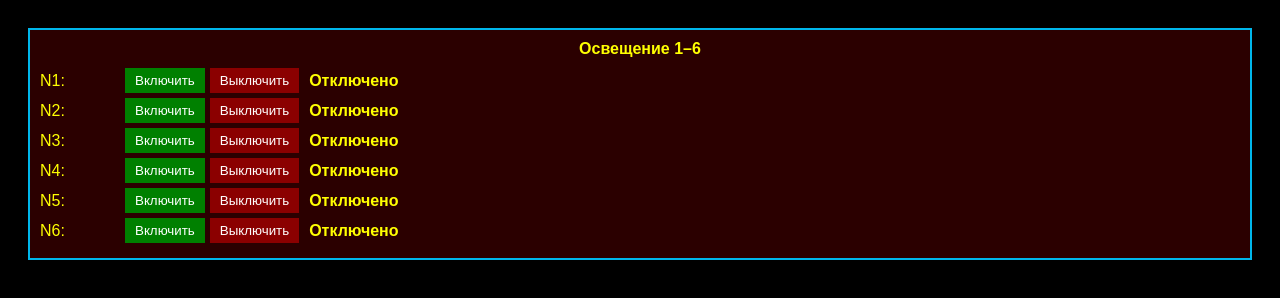
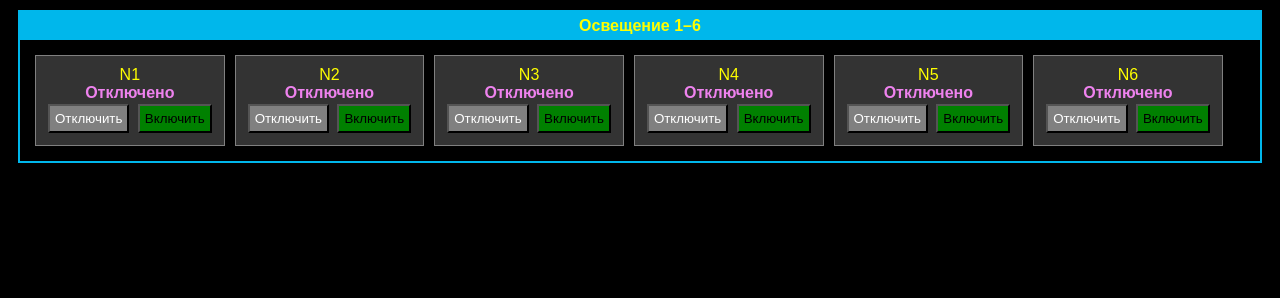
Before and after one commit to HandHunters/HMI, a plain HTML site: page diagnostic.html in a window 1280 px wide. Drawn offline with Linux system fonts and the light colour scheme.

Commit message:
Update diagnostic.html

```diff
--- a/diagnostic.html
+++ b/diagnostic.html
@@ -1,117 +1,94 @@
 <!DOCTYPE html>
 <html lang="ru">
 <head>
-  <meta charset="UTF-8" />
+  <meta charset="UTF-8">
   <title>Диагностика</title>
   <style>
     body {
       background-color: black;
       color: yellow;
-      font-family: Arial, sans-serif;
-      padding: 20px;
+      font-family: sans-serif;
     }
-    .section {
+    .block {
       border: 2px solid #00B7EB;
-      margin-bottom: 20px;
-      padding: 10px;
-      background-color: #2b0000;
+      margin: 10px;
     }
-    .section-title {
+    .title {
+      background-color: #00B7EB;
       text-align: center;
-      margin-bottom: 10px;
+      padding: 5px;
       font-weight: bold;
     }
-    .light-control {
+    .content {
       display: flex;
-      align-items: center;
-      margin-bottom: 5px;
+      flex-wrap: wrap;
+      padding: 10px;
     }
-    .light-control span {
-      width: 80px;
+    .item {
+      background-color: #333;
+      border: 1px solid grey;
+      padding: 10px;
+      margin: 5px;
+      min-width: 150px;
+      text-align: center;
     }
-    .state {
-      margin-left: 10px;
+    .status {
+      color: violet;
       font-weight: bold;
     }
-    .btn {
-      margin-left: 5px;
-      padding: 5px 10px;
-      border: none;
-      cursor: pointer;
+    .button-on {
+      background-color: green;
+      color: black;
+      padding: 5px;
+      margin: 2px;
     }
-    .on {
-      background-color: green;
-      color: white;
+    .button-off {
+      background-color: red;
+      color: black;
+      padding: 5px;
+      margin: 2px;
     }
-    .off {
-      background-color: darkred;
-      color: white;
-    }
-    .inactive {
+    .disabled {
       background-color: gray !important;
-      cursor: default;
+      color: white !important;
+      pointer-events: none;
     }
   </style>
 </head>
 <body>
-  <div class="section">
-    <div class="section-title">Освещение 1–6</div>
-    <div class="light-control" id="light1">
-      <span>N1:</span>
-      <button class="btn on" onclick="toggleLight(1, true)">Включить</button>
-      <button class="btn off" onclick="toggleLight(1, false)">Выключить</button>
-      <span class="state" id="state1">Отключено</span>
-    </div>
-    <div class="light-control" id="light2">
-      <span>N2:</span>
-      <button class="btn on" onclick="toggleLight(2, true)">Включить</button>
-      <button class="btn off" onclick="toggleLight(2, false)">Выключить</button>
-      <span class="state" id="state2">Отключено</span>
-    </div>
-    <div class="light-control" id="light3">
-      <span>N3:</span>
-      <button class="btn on" onclick="toggleLight(3, true)">Включить</button>
-      <button class="btn off" onclick="toggleLight(3, false)">Выключить</button>
-      <span class="state" id="state3">Отключено</span>
-    </div>
-    <div class="light-control" id="light4">
-      <span>N4:</span>
-      <button class="btn on" onclick="toggleLight(4, true)">Включить</button>
-      <button class="btn off" onclick="toggleLight(4, false)">Выключить</button>
-      <span class="state" id="state4">Отключено</span>
-    </div>
-    <div class="light-control" id="light5">
-      <span>N5:</span>
-      <button class="btn on" onclick="toggleLight(5, true)">Включить</button>
-      <button class="btn off" onclick="toggleLight(5, false)">Выключить</button>
-      <span class="state" id="state5">Отключено</span>
-    </div>
-    <div class="light-control" id="light6">
-      <span>N6:</span>
-      <button class="btn on" onclick="toggleLight(6, true)">Включить</button>
-      <button class="btn off" onclick="toggleLight(6, false)">Выключить</button>
-      <span class="state" id="state6">Отключено</span>
+  <div class="block">
+    <div class="title">Освещение 1–6</div>
+    <div class="content" id="lights">
+      <!-- Генерируется скриптом -->
     </div>
   </div>
 
   <script>
-    function toggleLight(num, isOn) {
-      const stateEl = document.getElementById(`state${num}`);
-      const container = document.getElementById(`light${num}`);
-      const onBtn = container.querySelector(".btn.on");
-      const offBtn = container.querySelector(".btn.off");
+    const lights = ["N1", "N2", "N3", "N4", "N5", "N6"];
 
-      stateEl.textContent = isOn ? 'Включено' : 'Отключено';
-      stateEl.style.color = isOn ? 'lightgreen' : 'red';
+    lights.forEach((name, index) => {
+      const i = index + 1;
+      const div = document.createElement('div');
+      div.className = 'item';
+      div.innerHTML = `
+        ${name}<br>
+        <span class="status" id="state${i}">Отключено</span><br>
+        <button id="off${i}" class="button-off disabled" onclick="toggle(${i}, false)">Отключить</button>
+        <button id="on${i}" class="button-on" onclick="toggle(${i}, true)">Включить</button>
+      `;
+      document.getElementById('lights').appendChild(div);
+    });
 
-      if (isOn) {
-        onBtn.classList.add("inactive");
-        offBtn.classList.remove("inactive");
-      } else {
-        offBtn.classList.add("inactive");
-        onBtn.classList.remove("inactive");
-      }
+    function toggle(num, isOn) {
+      document.getElementById(`state${num}`).textContent = isOn ? 'Включено' : 'Отключено';
+      document.getElementById(`state${num}`).style.color = isOn ? 'lightgreen' : 'red';
+
+      document.getElementById(`on${num}`).classList.toggle('disabled', isOn);
+      document.getElementById(`off${num}`).classList.toggle('disabled', !isOn);
     }
   </script>
+
+  <!-- Остальной код (DI ШУС, ПЛК, ШЭП, Ошибки) можно оставить без изменений -->
+
 </body>
 </html>
```
